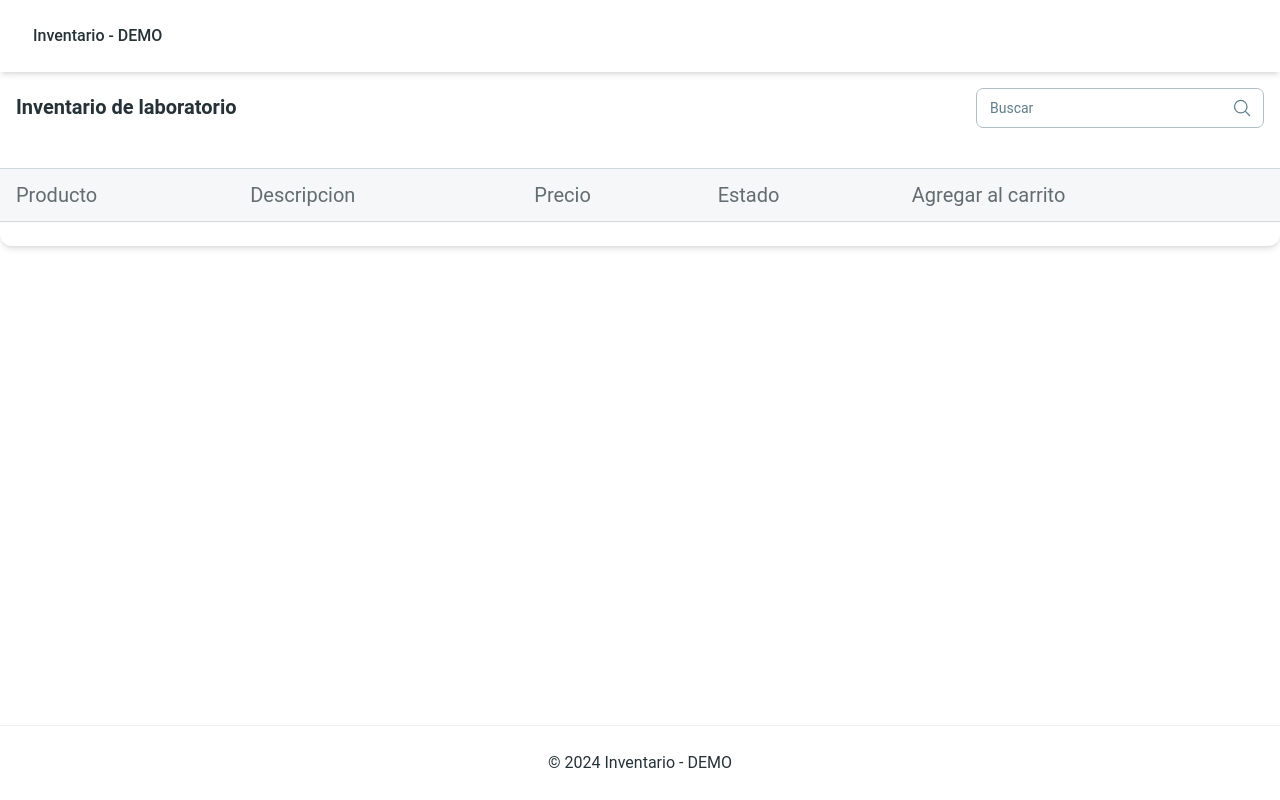
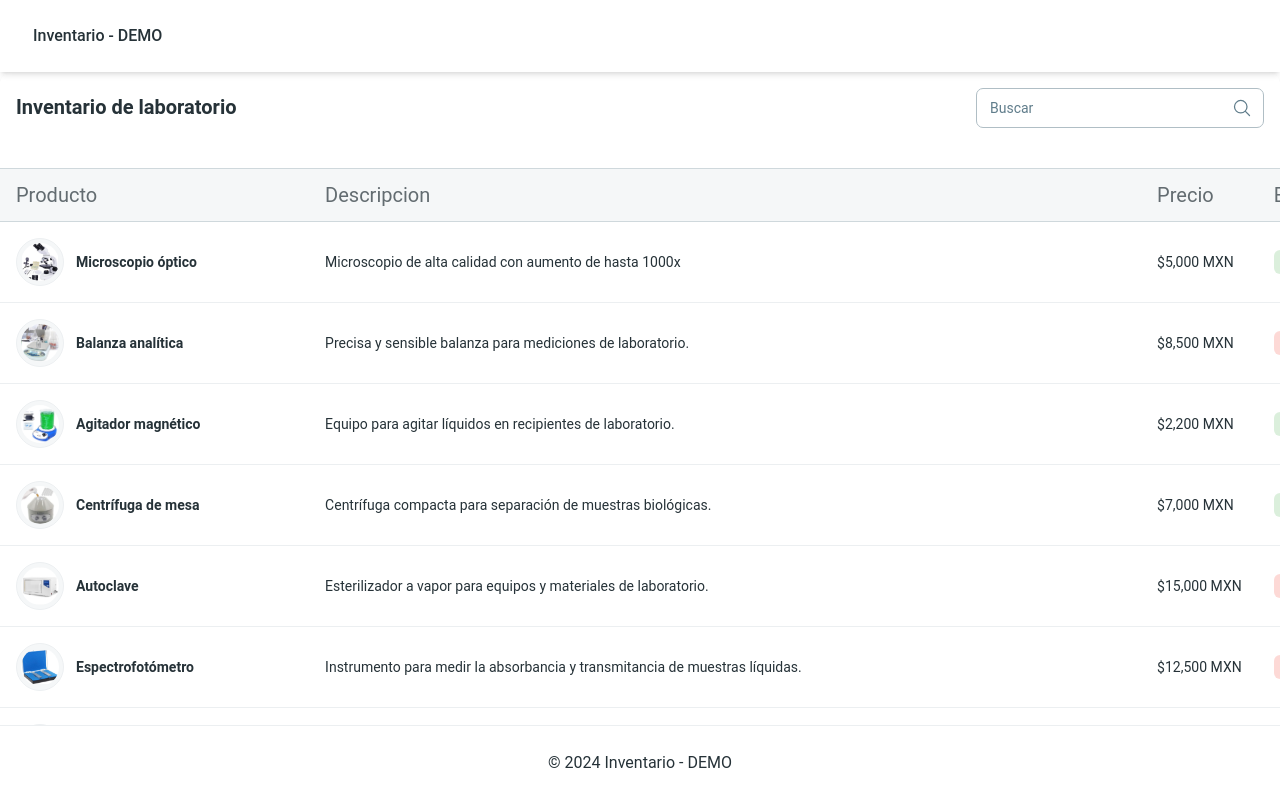
Before and after one commit to Alecfut07/pacific-frontend, a React (Vite) app: page /lab-inventory in a window 1280 px wide. Shown: the top 800 px of the page. Built offline with nearby package versions, Linux system fonts and the light colour scheme.

Commit message:
hotfix/Crear la tabla del inventario de laboratorio

```diff
--- a/src/components/Table/Table.jsx
+++ b/src/components/Table/Table.jsx
@@ -11,10 +11,14 @@ import {
   Tooltip,
   Typography,
 } from "@material-tailwind/react";
-import { MagnifyingGlassIcon } from "@heroicons/react/24/outline";
+import {
+  MagnifyingGlassIcon,
+  ShoppingCartIcon,
+} from "@heroicons/react/24/outline";
 import { TABLE_HEAD, TABLE_ROWS } from "../../data/LabInventory";
 
 function Table() {
+  console.log(TABLE_ROWS);
   return (
     <Card className="h-full w-full">
       <CardHeader floated={false} shadow={false} className="rounded-none">
@@ -54,7 +58,75 @@ function Table() {
               ))}
             </tr>
           </thead>
-          <tbody></tbody>
+          <tbody>
+            {TABLE_ROWS.map((data, index) => {
+              const isLast = index === TABLE_ROWS.length - 1;
+              const classes = isLast
+                ? "p-4"
+                : "p-4 border-b border-blue-gray-50";
+              return (
+                <tr key={data.id}>
+                  <td className={classes}>
+                    <div className="flex items-center gap-3">
+                      <Avatar
+                        src={data.images[0]}
+                        alt={data.product}
+                        size="md"
+                        className="border border-blue-gray-50 bg-blue-gray-50/50 object-contain p-1"
+                      />
+                      <Typography
+                        variant="small"
+                        color="blue-gray"
+                        className="font-bold"
+                      >
+                        {data.product}
+                      </Typography>
+                    </div>
+                  </td>
+                  <td className={classes}>
+                    <Typography
+                      variant="small"
+                      color="blue-gray"
+                      className="font-normal"
+                    >
+                      {data.description}
+                    </Typography>
+                  </td>
+                  <td className={classes}>
+                    <Typography
+                      variant="small"
+                      color="blue-gray"
+                      className="font-normal"
+                    >
+                      ${data.price} MXN
+                    </Typography>
+                  </td>
+                  <td className={classes}>
+                    <div className="w-max">
+                      <Chip
+                        size="sm"
+                        variant="ghost"
+                        value={data.status}
+                        color={
+                          data.status === "disponible"
+                            ? "green"
+                            : data.status === "no disponible"
+                              ? "red"
+                              : "amber"
+                        }
+                      />
+                    </div>
+                  </td>
+                  <td className={classes}>
+                    <input type="" value={0} className="mr-10 w-10" />
+                    <Button color="blue">
+                      <ShoppingCartIcon className="h-5 w-5" />
+                    </Button>
+                  </td>
+                </tr>
+              );
+            })}
+          </tbody>
         </table>
       </CardBody>
     </Card>
```
